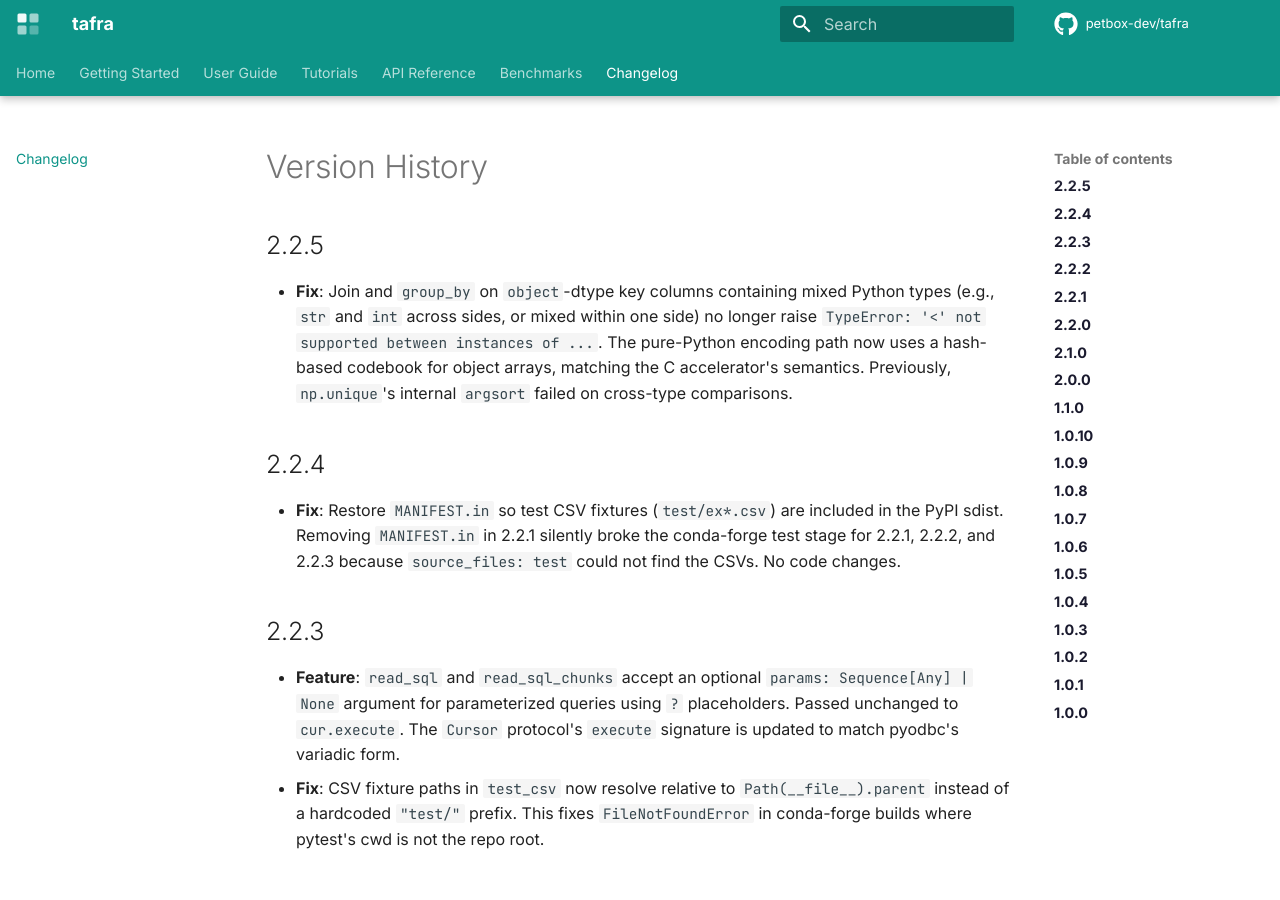
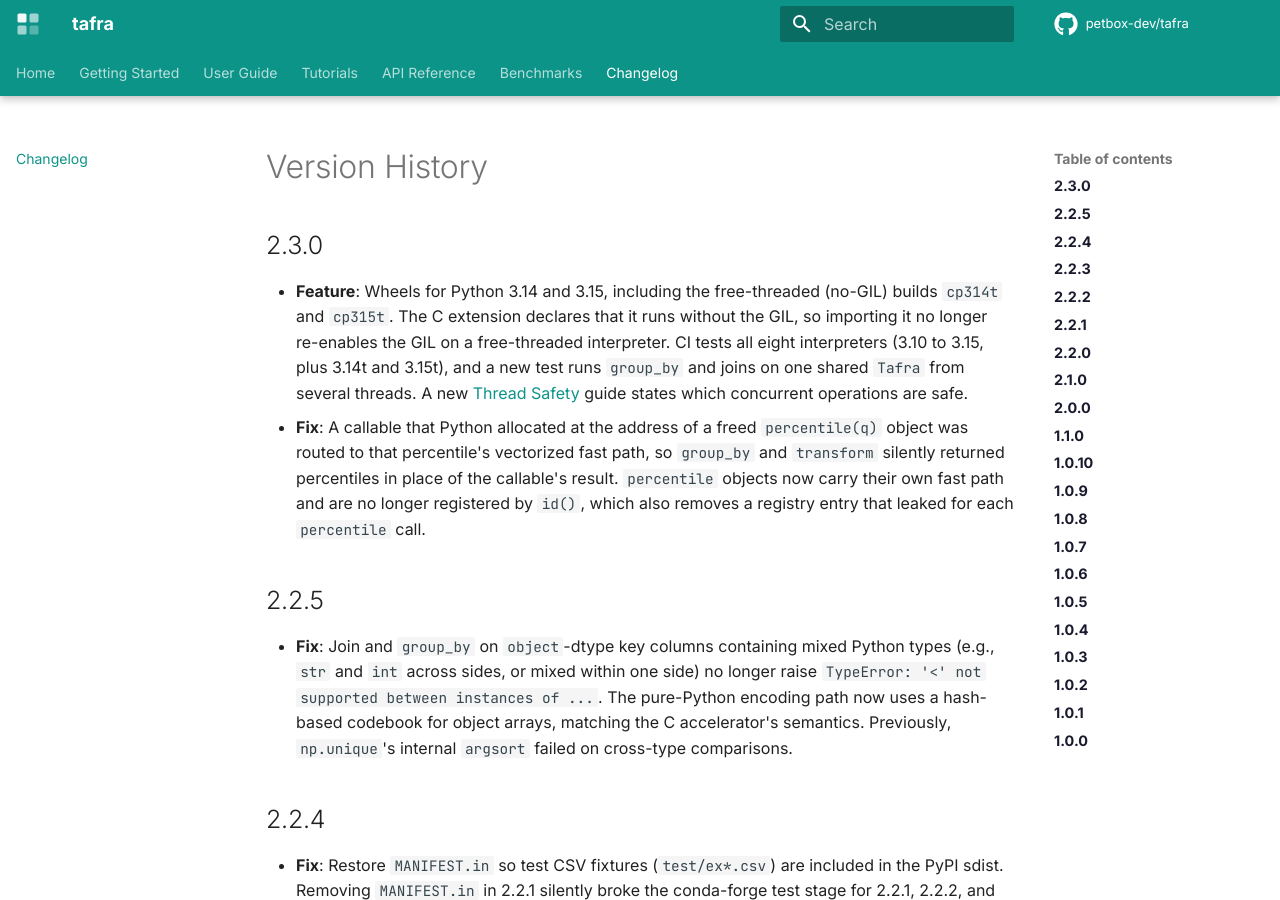
Before and after one commit to petbox-dev/tafra, an MkDocs documentation site: the page built from docs/changelog.md, in a window 1280 px wide and 900 px high. Built offline with MkDocs 1.6.1 and Material for MkDocs 9.7.7, drawn with Linux system fonts in a browser that asks for light colours; comment, search, counter and statistics services are not loaded.

Commit message:
feat: Python 3.14/3.15 and free-threaded wheels; fix percentile id reuse (v2.3.0)
- Build wheels for cp314, cp314t, cp315, cp315t (cibuildwheel v2.22 -> v4.3.1)
- CI matrix adds 3.14, 3.14t, 3.15, 3.15t; free-threaded jobs fail if
  importing tafra._accel re-enables the GIL
- _accel.c declares Py_MOD_GIL_NOT_USED on Py_GIL_DISABLED builds
- Fix: a callable allocated at a freed percentile(q)'s address hit that
  percentile's vectorized fast path in group_by/transform and returned
  wrong results; percentile objects now carry their own fast path
- test_threading.py: concurrent group_by, transform and joins on a shared Tafra
- Thread Safety guide; Free Threading :: 2 - Beta classifier
- conda recipe: skip py<310, GIL check in tests, correct doc_url

Co-Authored-By: Claude Opus 5.5 <noreply@anthropic.com>

```diff
--- a/docs/changelog.md
+++ b/docs/changelog.md
@@ -1,4 +1,21 @@
 # Version History
+
+## 2.3.0
+
+* **Feature**: Wheels for Python 3.14 and 3.15, including the free-threaded
+  (no-GIL) builds `cp314t` and `cp315t`. The C extension declares that it
+  runs without the GIL, so importing it no longer re-enables the GIL on a
+  free-threaded interpreter. CI tests all eight interpreters (3.10 to 3.15,
+  plus 3.14t and 3.15t), and a new test runs `group_by` and joins on one
+  shared `Tafra` from several threads. A new
+  [Thread Safety](guide/thread-safety.md) guide states which concurrent
+  operations are safe.
+* **Fix**: A callable that Python allocated at the address of a freed
+  `percentile(q)` object was routed to that percentile's vectorized fast
+  path, so `group_by` and `transform` silently returned percentiles in place
+  of the callable's result. `percentile` objects now carry their own fast
+  path and are no longer registered by `id()`, which also removes a registry
+  entry that leaked for each `percentile` call.
 
 ## 2.2.5
 
--- a/mkdocs.yml
+++ b/mkdocs.yml
@@ -64,6 +64,7 @@ nav:
     - GroupBy & Partition: guide/groupby-partition.md
     - Joins: guide/joins.md
     - Chunking: guide/chunking.md
+    - Thread Safety: guide/thread-safety.md
   - Tutorials:
     - Overview: tutorials/index.md
     - Iris Dataset: tutorials/iris.md
--- a/pyproject.toml
+++ b/pyproject.toml
@@ -4,7 +4,7 @@ build-backend = "setuptools.build_meta"
 
 [project]
 name = "tafra"
-version = "2.2.5"
+version = "2.3.0"
 description = "Tafra: essence of a dataframe"
 readme = "README.md"
 license = "MIT"
@@ -26,6 +26,9 @@ classifiers = [
     "Programming Language :: Python :: 3.11",
     "Programming Language :: Python :: 3.12",
     "Programming Language :: Python :: 3.13",
+    "Programming Language :: Python :: 3.14",
+    "Programming Language :: Python :: 3.15",
+    "Programming Language :: Python :: Free Threading :: 2 - Beta",
     "Programming Language :: Python :: Implementation :: CPython",
     "Topic :: Scientific/Engineering",
     "Topic :: Scientific/Engineering :: Mathematics",
```
Also changed, not shown: docs/guide/thread-safety.md (added, +71 -0 lines), 7 other files.
